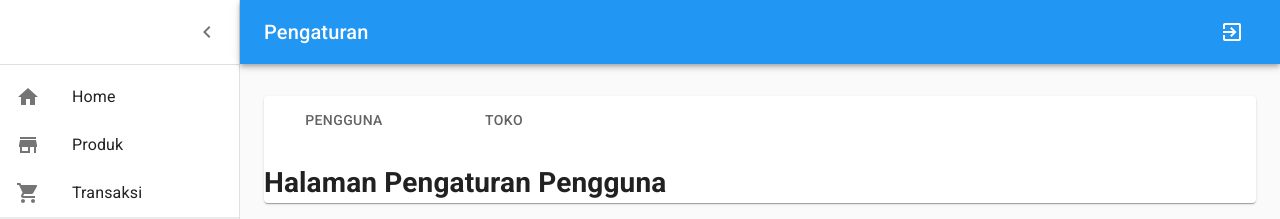
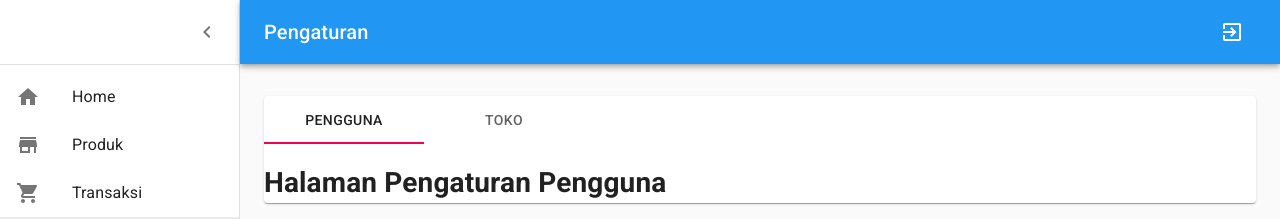
Before and after one commit to wildenali/aplikasiposwilden, a React (Create React App) app: page /pengaturan/pengguna in a window 1280 px wide. Shown: the top 219 px of the page. Built offline with nearby package versions, Linux system fonts and the light colour scheme; no server answers; sample sign-in values are in the browser's storage.

Commit message:
mengaktifkan tab berdasarkan path nya apa yg aktif

```diff
--- a/src/pages/private/pengaturan/index.js
+++ b/src/pages/private/pengaturan/index.js
@@ -11,12 +11,15 @@ import Pengguna from './pengguna';
 import Toko from './toko';
 
 
-function Pengaturan() {
+function Pengaturan(props) {
+
+  const {location} = props;
+
   return (
     <Paper>
-      <Tabs>
+      <Tabs value={location.pathname}>
         <Tab label="Pengguna" value='/pengaturan/pengguna' />
-        <Tab label="Toko" value='pengaturan/toko' />
+        <Tab label="Toko" value='/pengaturan/toko' />
       </Tabs>
       <Switch>
         <Route path="/pengaturan/pengguna" component={Pengguna} />
```
